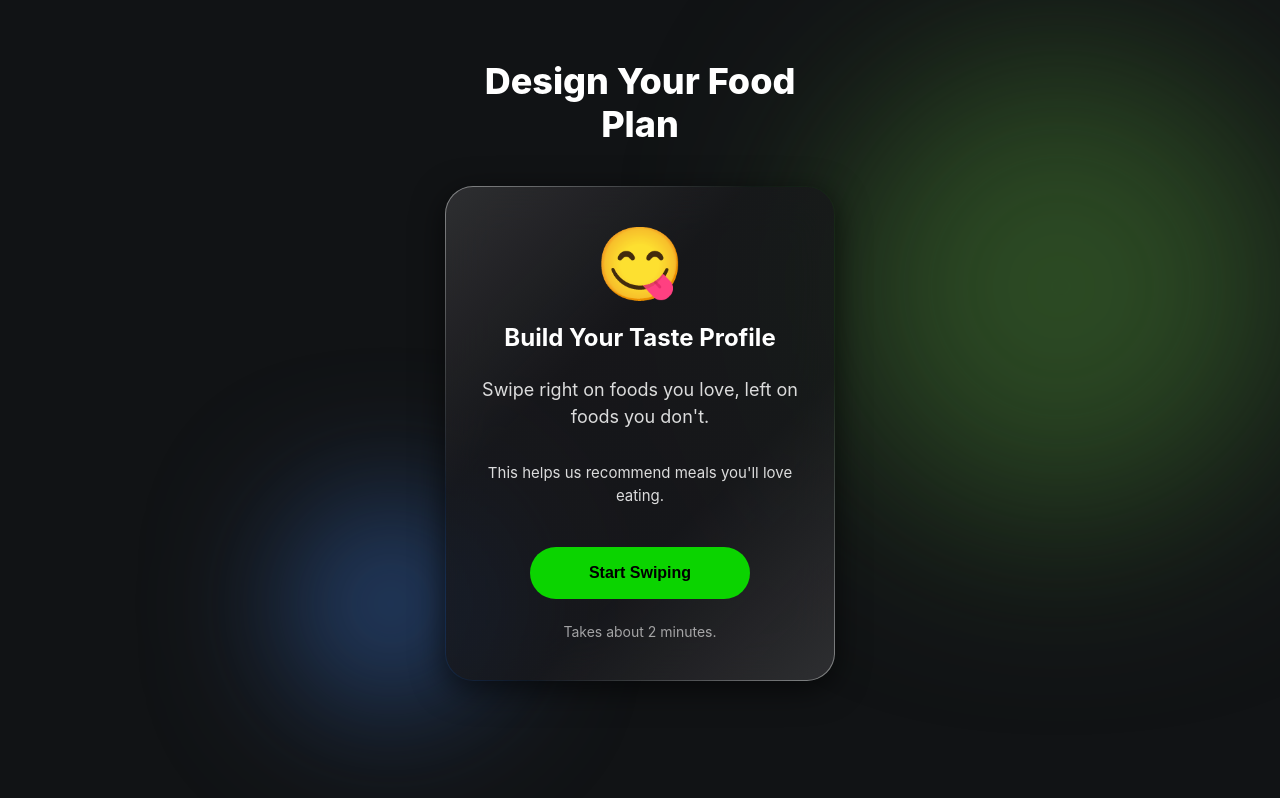
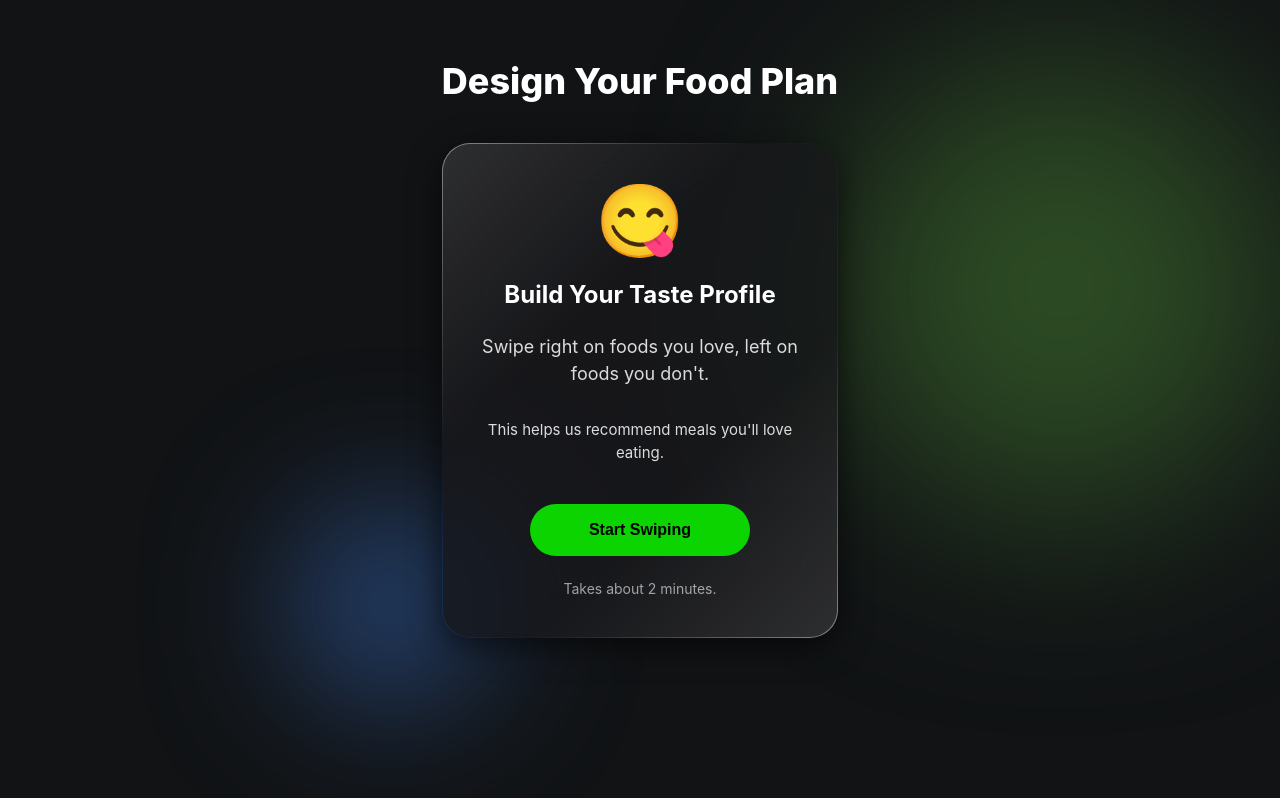
Before and after one commit to vedbhadani/CalorAI, a React (Vite) app: page / in a window 1280 px wide. Built offline with nearby package versions, Linux system fonts and the light colour scheme.

Commit message:
fix(layout): fix page transitions and disable global overscroll bounce effect

```diff
--- a/src/App.tsx
+++ b/src/App.tsx
@@ -1,4 +1,4 @@
-import { BrowserRouter, Routes, Route, Navigate } from 'react-router-dom';
+import { BrowserRouter, Routes, Route, Navigate, useLocation } from 'react-router-dom';
 import { AnimatePresence } from 'framer-motion';
 import { ThemeProvider } from './context/ThemeContext';
 import { SwipeProvider } from './context/SwipeContext';
@@ -7,20 +7,27 @@ import { SwipePage }   from './pages/SwipePage';
 import { ResultsPage } from './pages/ResultsPage';
 import { AnimatedBackground } from './components/ui/AnimatedBackground';
 
+const AnimatedRoutes = () => {
+  const location = useLocation();
+  return (
+    <AnimatePresence mode="wait">
+      <Routes location={location} key={location.pathname}>
+        <Route path="/"        element={<IntroPage />} />
+        <Route path="/swipe"   element={<SwipePage />} />
+        <Route path="/results" element={<ResultsPage />} />
+        <Route path="*"        element={<Navigate to="/" />} />
+      </Routes>
+    </AnimatePresence>
+  );
+};
+
 export default function App() {
   return (
     <ThemeProvider>
       <SwipeProvider>
         <AnimatedBackground />
         <BrowserRouter>
-          <AnimatePresence mode="wait">
-            <Routes>
-              <Route path="/"        element={<IntroPage />} />
-              <Route path="/swipe"   element={<SwipePage />} />
-              <Route path="/results" element={<ResultsPage />} />
-              <Route path="*"        element={<Navigate to="/" />} />
-            </Routes>
-          </AnimatePresence>
+          <AnimatedRoutes />
         </BrowserRouter>
       </SwipeProvider>
     </ThemeProvider>
--- a/src/styles/globals.css
+++ b/src/styles/globals.css
@@ -5,12 +5,13 @@ body {
   background: var(--bg-page);
   color: var(--text-primary);
   transition: background 0.3s ease, color 0.3s ease;
+  overscroll-behavior-y: none;
 }
 
 .page-bg {
   min-height: 100dvh;
   position: relative;
-  overflow: hidden;
+  overflow-x: hidden;
 }
 
 .page-bg > * { position: relative; z-index: 1; }
@@ -19,7 +20,7 @@ body {
 .app-container {
   max-width: 430px;
   margin: 0 auto;
-  padding: 0 20px;
+  padding: 0 10px;
   min-height: 100dvh;
 }
 
```
